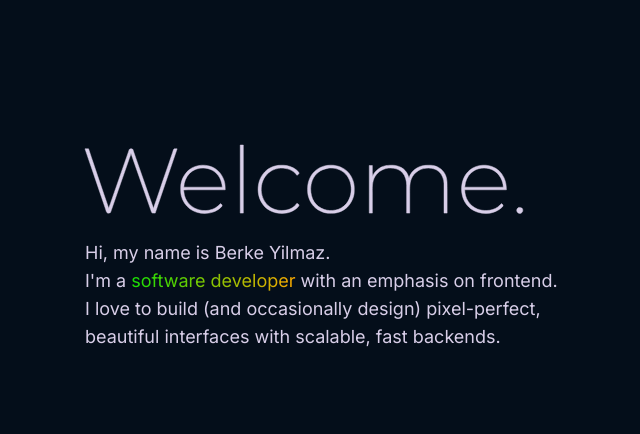
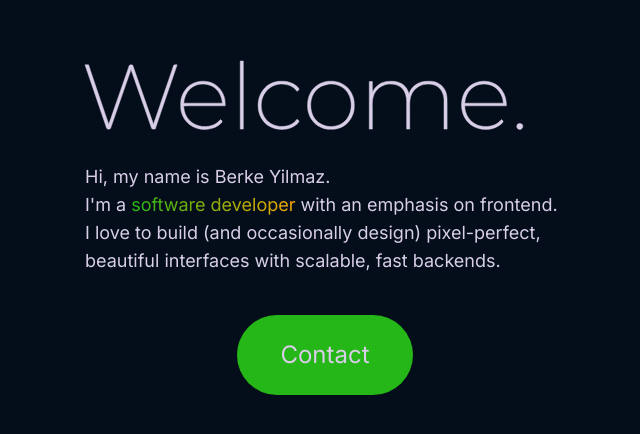
Before and after one commit to KBerkeYilmaz/personal-page, a Next.js app: page / in a window 1280 px wide. Shown: the part 166-600 px from the top of the page, without its empty margins (75-715 px from the left). Built offline with nearby package versions, Linux system fonts and the light colour scheme.

Commit message:
Left side of the landing page pretty much complete. Added a new button.

```diff
--- a/src/app/page.tsx
+++ b/src/app/page.tsx
@@ -46,7 +46,7 @@ export default function App() {
               ></path>
             </svg>
           </motion.h1>
-          <div className="flex flex-col text-text text-lg">
+          <div className="flex flex-col text-text text-lg mt-2">
             <motion.h2
               initial={{ opacity: 0, x: -20 }}
               animate={{ opacity: 1, x: 0 }}
@@ -62,12 +62,17 @@ export default function App() {
             >
               I'm a{" "}
               <span className="bg-gradient-to-r from-primary to-accent bg-clip-text text-transparent ">
-                software developer {" "}
-              </span> with an emphasis on frontend.
-              I love to build (and occasionally design) pixel-perfect, beautiful
-              interfaces with scalable, fast backends.
+                software developer{" "}
+              </span>{" "}
+              with an emphasis on frontend. I love to build (and occasionally
+              design) pixel-perfect, beautiful interfaces with scalable, fast
+              backends.
             </motion.h2>
-
+          </div>
+          <div className="flex items-center justify-center w-full my-10">
+            <button className="text-text text-2xl w-44 h-20 bg-primary rounded-full p-4 hover:shadow-3xl hover:shadow-primary hover:-translate-y-1 transition duration-300 ease-in-out">
+              Contact
+            </button>
           </div>
         </div>
       </main>
--- a/tailwind.config.ts
+++ b/tailwind.config.ts
@@ -16,10 +16,13 @@ const config: Config = {
       colors: {
         background: "#040e1a",
         text: "#D8CEE8",
-        primary: "#17df04",
+        primary: "#25b617",
         secondary: "#d8cee8",
         accent: "#FFA500",
       },
+      boxShadow: {
+        '3xl': '0 10px 90px 5px rgba(0, 0, 0, 0.3)',
+      }
     },
   },
   plugins: [],
```
